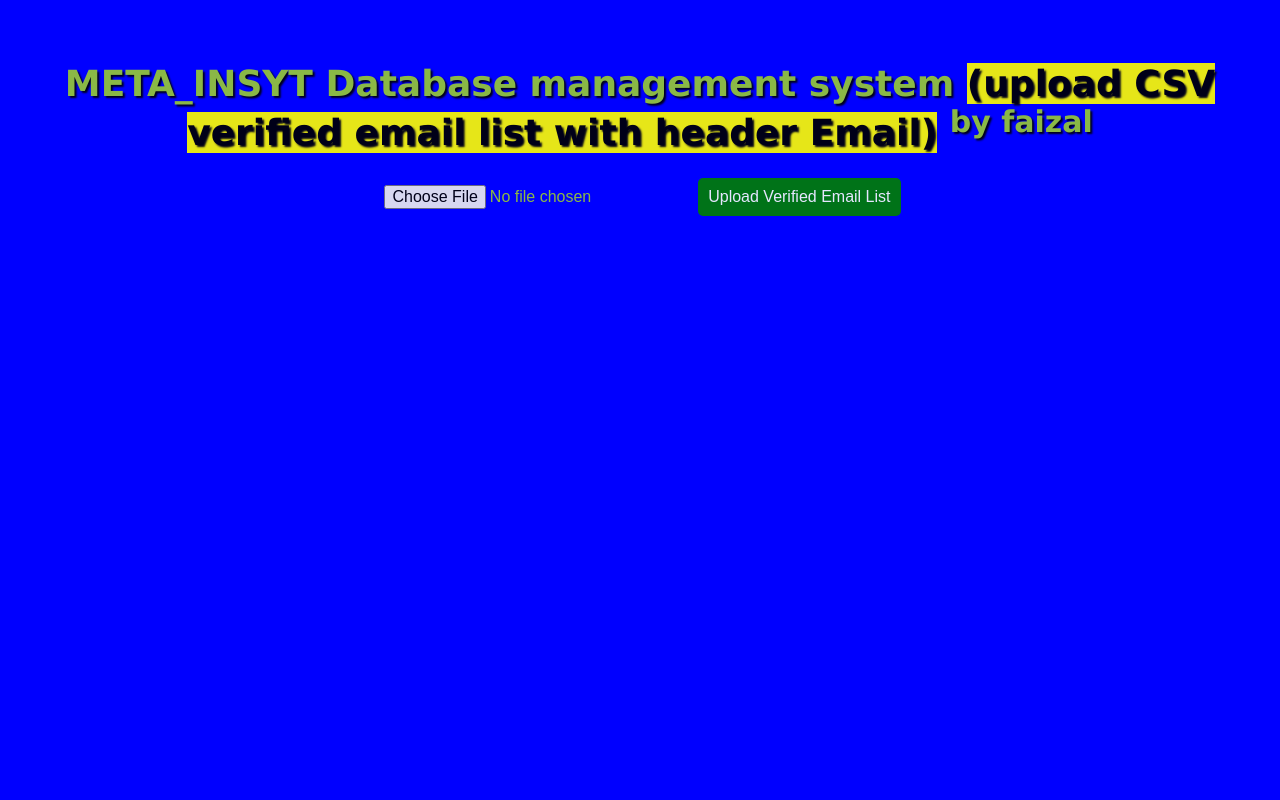
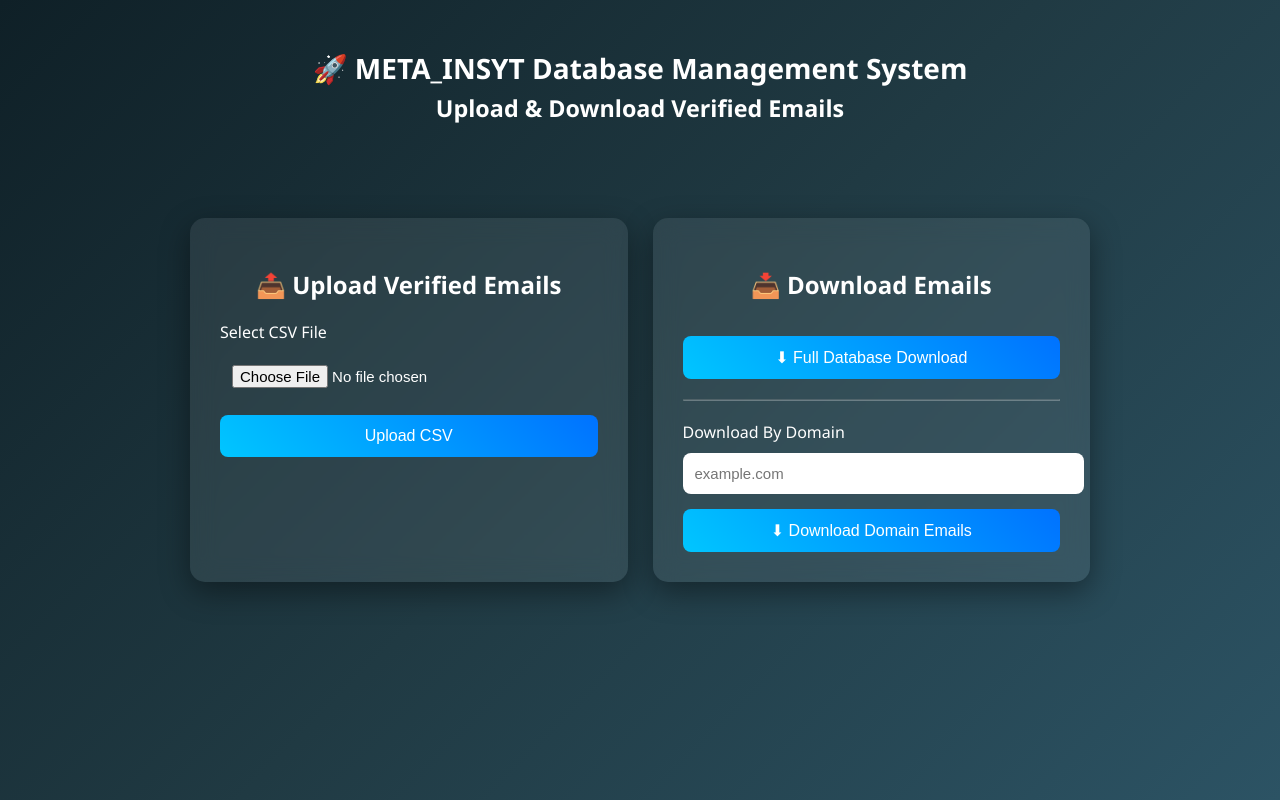
Before and after one commit to sfaizal786/database, a website: page public/index.html in a window 1280 px wide. Drawn offline with Linux system fonts and the light colour scheme.

Commit message:
Update index.html

```diff
--- a/public/index.html
+++ b/public/index.html
@@ -3,58 +3,142 @@
 <head>
 <meta charset="UTF-8">
 <meta name="viewport" content="width=device-width, initial-scale=1.0">
-    <title>FILE UPLOAD</title>
+<title>META_INSYT Database</title>
+
 <style>
+
+/* ===== BODY STYLE ===== */
 body{
-    background-color: blue;
-    font-family: 'Lucida Sans', 'Lucida Sans Regular', 'Lucida Grande', 'Lucida Sans Unicode', Geneva, Verdana, sans-serif;
-    font-size: large;
-    color: yellowgreen;
-    opacity: 0.9
+    margin:0;
+    height:100vh;
+    display:flex;
+    justify-content:center;
+    align-items:center;
+    font-family: 'Segoe UI', sans-serif;
+    background: linear-gradient(135deg,#0f2027,#203a43,#2c5364);
+    color:white;
 }
+
+/* ===== MAIN CONTAINER ===== */
+.container{
+    width:900px;
+    display:grid;
+    grid-template-columns:1fr 1fr;
+    gap:25px;
+}
+
+/* ===== CARD STYLE ===== */
+.card{
+    background: rgba(255,255,255,0.08);
+    backdrop-filter: blur(12px);
+    border-radius:15px;
+    padding:30px;
+    box-shadow:0 10px 30px rgba(0,0,0,0.4);
+    animation:fadeUp 0.7s ease;
+    transition:0.3s;
+}
+
+.card:hover{
+    transform: translateY(-5px);
+}
+
+/* ===== TITLE ===== */
 h1{
-    font-weight: bold;
-    margin: auto;
-    text-align: center;
-    margin-top: 5%;
-    text-shadow: 2px 2px 2px black;
+    position:absolute;
+    top:30px;
+    text-align:center;
+    width:100%;
+    font-size:28px;
 }
-form{
-    margin: auto;
-    text-align: center;
-    margin-top: 2%;
+
+h2{
+    text-align:center;
+    margin-bottom:20px;
 }
+
+/* ===== INPUT ===== */
+input,select{
+    width:100%;
+    padding:12px;
+    border-radius:8px;
+    border:none;
+    margin-top:10px;
+    font-size:15px;
+}
+
+/* ===== BUTTON ===== */
 button{
-        background-color: green;
-        color: white;
-        font-size: medium;
-        padding: 10px;
-        border-radius: 5px;
-        border: none;
-        cursor: pointer;
+    margin-top:15px;
+    width:100%;
+    padding:12px;
+    border:none;
+    border-radius:8px;
+    background:linear-gradient(45deg,#00c6ff,#0072ff);
+    color:white;
+    font-size:16px;
+    cursor:pointer;
+    transition:0.3s;
 }
+
 button:hover{
-        background-color: darkgreen;
+    transform:scale(1.05);
+    box-shadow:0 5px 15px rgba(0,0,0,0.5);
 }
-    input{
-        font-size: medium;
-        padding: 5px;
-        border-radius: 5px;
-        border: none;
-        cursor: pointer;
+
+/* ===== ANIMATION ===== */
+@keyframes fadeUp{
+    from{
+        opacity:0;
+        transform:translateY(20px);
+    }
+    to{
+        opacity:1;
+        transform:translateY(0px);
+    }
 }
 
 </style>
 </head>
+
 <body>
-    <h1>META_INSYT Database management system <mark>(upload CSV verified email list with header Email)</mark>
-        <sup>by faizal</sup>
+
+<h1>🚀 META_INSYT Database Management System <br>
+<small>Upload & Download Verified Emails</small>
 </h1>
 
+<div class="container">
+
+    <!-- ================= UPLOAD SECTION ================= -->
+    <div class="card">
+        <h2>📤 Upload Verified Emails</h2>
 
         <form action="/upload" method="post" enctype="multipart/form-data">
+            <label>Select CSV File</label>
             <input type="file" name="emailList" accept=".csv" required>
-        <button type="submit">Upload Verified Email List</button>
+            <button type="submit">Upload CSV</button>
         </form>
+    </div>
+
+    <!-- ================= DOWNLOAD SECTION ================= -->
+    <div class="card">
+        <h2>📥 Download Emails</h2>
+
+        <!-- FULL DOWNLOAD -->
+        <form action="/download-all" method="get">
+            <button type="submit">⬇ Full Database Download</button>
+        </form>
+
+        <hr style="margin:20px 0;opacity:0.3">
+
+        <!-- DOMAIN DOWNLOAD -->
+        <form action="/download-domain" method="get">
+            <label>Download By Domain</label>
+            <input type="text" name="domain" placeholder="example.com" required>
+            <button type="submit">⬇ Download Domain Emails</button>
+        </form>
+    </div>
+
+</div>
+
 </body>
 </html>
```
Lines whose indentation alone changed are shown as unchanged.
